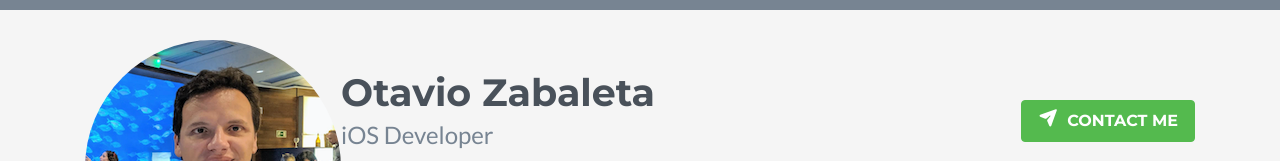
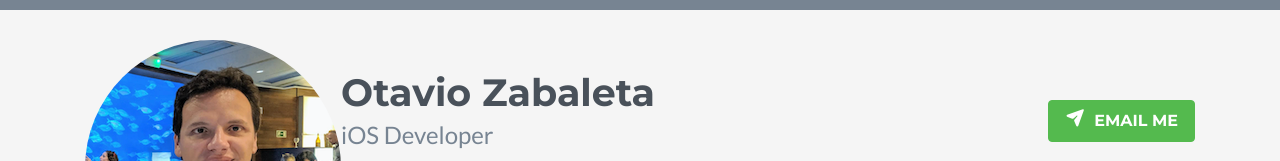
Before and after one commit to otaviokz/otaviokz.github.io, a plain HTML site: page index.html in a window 1280 px wide. Shown: the top 161 px of the page. Drawn offline with nearby package versions, Linux system fonts and the light colour scheme; no server answers; some icons are missing.

Commit message:
Refrasing

```diff
--- a/index.html
+++ b/index.html
@@ -41,7 +41,7 @@
                     <li class="list-inline-item"><a href="https://medium.com/@otaviokz"><i class="fab fa-medium"></i></a></li>
                 </ul>
             </div>
-            <a class="btn btn-cta-primary float-right" href="mailto:otaviokz@gmail.com" target="_blank"><i class="fas fa-paper-plane"></i> Contact Me</a>
+            <a class="btn btn-cta-primary float-right" href="mailto:otaviokz@gmail.com" target="_blank"><i class="fas fa-paper-plane"></i> Email Me</a>
         </div>
     </header>
 
```
